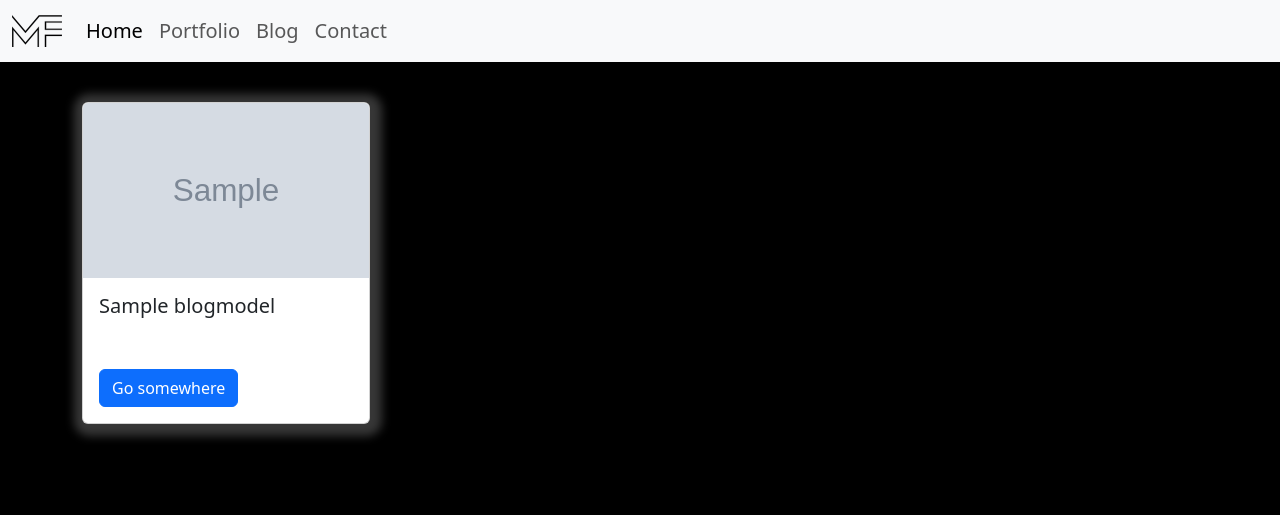
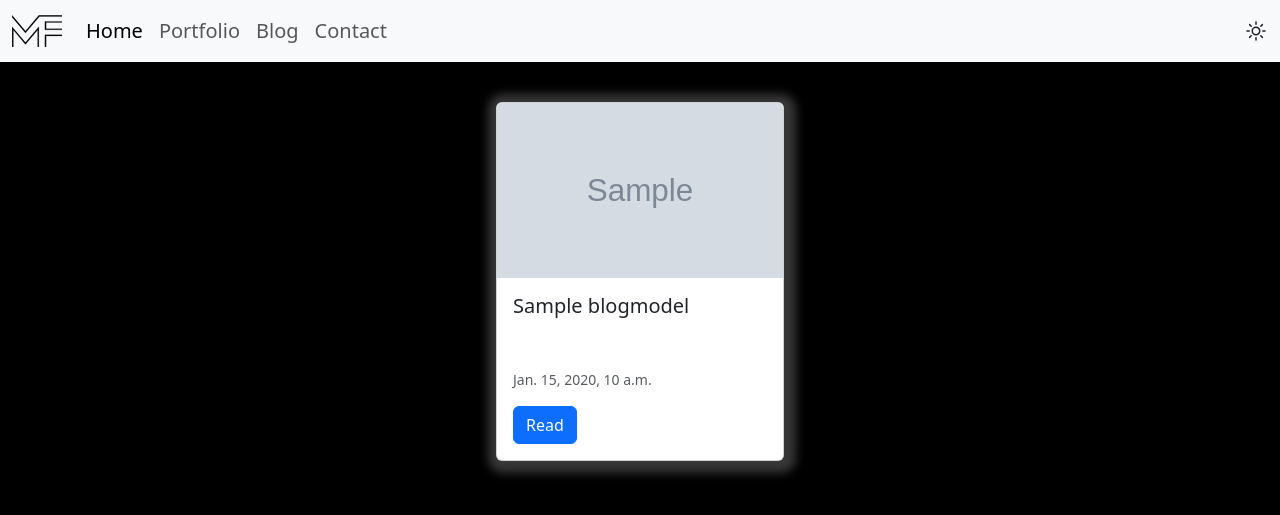
Before and after one commit to Mar4ik10/webproject, a Django app: page /blog/ in a window 1280 px wide. Shown: the top 515 px of the page. Run offline with Django 4.2, Linux system fonts and the light colour scheme; tables that the repository leaves empty hold one stand-in row (values such as "Sample post"); grey boxes marked "Sample" are stand-in pictures; some libraries are stand-ins or nearby versions.

Commit message:
Implement Blogdetail and Theme.

```diff
--- a/mysite/blog/urls.py
+++ b/mysite/blog/urls.py
@@ -6,4 +6,5 @@
     path('contact/', views.contact, name='contact'),
     path('portfolio/', views.portfolio, name='portfolio'),
     path('blog/', views.blog, name='blog'),
+    path('blog/<int:pk>', views.blog_detail, name='blog-detail')
 ]
--- a/mysite/blog/views.py
+++ b/mysite/blog/views.py
@@ -21,3 +21,8 @@
 def blog(request):
     query = models.BlogModel.objects.all()
     return render(request, 'blog.html', {"posts": query})
+
+
+def blog_detail(request, pk):
+    query = models.BlogModel.objects.get(pk=pk)
+    return render(request, 'blogdetail.html', {'blog': query})
--- a/mysite/static/styles.css
+++ b/mysite/static/styles.css
@@ -31,6 +31,7 @@
   flex-direction: row;
   gap: 3.2rem;
   flex-wrap: wrap;
+  justify-content: center;
 }
 
 .card{
@@ -50,3 +51,71 @@
   height: 75px;
   overflow: hidden;
 }
+
+.text-together {
+  color: white;
+}
+
+.blog-detail header {
+  position: relative;
+  display: flex;
+  align-items: end;
+  height: 400px;
+  overflow: hidden;
+  margin-bottom: 24px;
+}
+
+.blog-detail img {
+  position: absolute;
+  top: 50%;
+  left: 50%;
+  transform: translate(-50%, -50%);
+  width: 100%;
+  filter: brightness(0.4);
+  z-index: -1;
+}
+
+.blog-detail h1 {
+  color: #fff;
+  padding: 2.4rem;
+}
+
+.blog-body {
+  margin: 0 auto;
+  max-width: 925px;
+  padding: 0 24px;
+}
+
+.blog-body p {
+  font-size: 1.4rem;
+}
+
+.change-theme {
+  width: 24px;
+  height: 24px;
+  cursor: pointer;
+  display: flex;
+}
+
+@media (max-width: 575px) {
+  .change-theme-container {
+    margin-left: 0 !important;
+  }
+}
+
+/*
+ * Light Mode
+ */
+.light-mode .text-together,
+.light-mode .blog-body,
+.light-mode {
+  background-color: #fff;
+  color: #000;
+}
+
+.light-mode .card {
+  box-shadow: 2px 2px 4px 4px rgba(0, 0, 0, 0.075);
+}
+.light-mode .card:hover {
+  box-shadow: 2px 2px 6px 6px rgba(0, 0, 0, 0.09);
+}
--- a/mysite/templates/base.html
+++ b/mysite/templates/base.html
@@ -15,7 +15,7 @@
     />
     <link rel="stylesheet" href="{% static 'styles.css' %}" />
   </head>
-  <body>
+  <body class="light-mode">
     <header style="margin-bottom: 40px">
       <nav class="navbar navbar-expand-sm bg-body-tertiary">
         <div style="font-size: 20px" class="container-fluid">
@@ -60,7 +60,7 @@
             <span class="navbar-toggler-icon"></span>
           </button>
           <div class="collapse navbar-collapse" id="navbarNav">
-            <ul class="navbar-nav">
+            <ul class="navbar-nav w-100">
               <li class="nav-item">
                 <a
                   class="nav-link active"
@@ -78,6 +78,56 @@
               <li class="nav-item">
                 <a class="nav-link" href="{% url 'contact' %}">Contact</a>
               </li>
+
+              <li
+                class="nav-item ms-auto d-flex align-items-center change-theme-container"
+              >
+                <div id="changeTheme" class="change-theme"></div>
+              </li>
+              <script>
+                const LIGHT_ICON = `
+                <svg xmlns="http://www.w3.org/2000/svg" fill="none" viewBox="0 0 24 24" stroke-width="1.5" stroke="currentColor" class="w-6 h-6">
+                  <path stroke-linecap="round" stroke-linejoin="round" d="M12 3v2.25m6.364.386l-1.591 1.591M21 12h-2.25m-.386 6.364l-1.591-1.591M12 18.75V21m-4.773-4.227l-1.591 1.591M5.25 12H3m4.227-4.773L5.636 5.636M15.75 12a3.75 3.75 0 11-7.5 0 3.75 3.75 0 017.5 0z" />
+                </svg>
+                `;
+                const DARK_ICON = `
+                <svg xmlns="http://www.w3.org/2000/svg" fill="none" viewBox="0 0 24 24" stroke-width="1.5" stroke="currentColor" class="w-6 h-6">
+                  <path stroke-linecap="round" stroke-linejoin="round" d="M21.752 15.002A9.718 9.718 0 0118 15.75c-5.385 0-9.75-4.365-9.75-9.75 0-1.33.266-2.597.748-3.752A9.753 9.753 0 003 11.25C3 16.635 7.365 21 12.75 21a9.753 9.753 0 009.002-5.998z" />
+                </svg>
+                `;
+                const LIGHT_CLASSNAME = "light-mode";
+                const DARK = "DARK";
+                const LIGHT = "LIGHT";
+                const changeThemeButton =
+                  document.querySelector("#changeTheme");
+                let theme = window.localStorage.getItem("theme");
+                if (!theme) {
+                  theme = DARK;
+                  window.localStorage.setItem("theme", theme);
+                }
+
+                function refreshUI() {
+                  if (theme === LIGHT) {
+                    document.body.className = LIGHT_CLASSNAME;
+                    changeThemeButton.innerHTML = DARK_ICON;
+                  } else {
+                    document.body.className = null;
+                    changeThemeButton.innerHTML = LIGHT_ICON;
+                  }
+                }
+                refreshUI();
+
+                function changeTheme() {
+                  if (theme === LIGHT) {
+                    theme = DARK;
+                  } else {
+                    theme = LIGHT;
+                  }
+                  window.localStorage.setItem("theme", theme);
+                  refreshUI();
+                }
+                changeThemeButton.addEventListener("click", changeTheme);
+              </script>
             </ul>
           </div>
         </div>
--- a/mysite/templates/blog.html
+++ b/mysite/templates/blog.html
@@ -7,7 +7,10 @@
       <h5 class="card-title" style="margin: 0">
         <span class="overflow-text">{{ post.title }}</span>
       </h5>
-      <a href="#" class="btn btn-primary">Go somewhere</a>
+      <small class="text-muted d-block mb-3">{{ post.created }}</small>
+      <a href="{% url 'blog-detail' pk=post.id %}" class="btn btn-primary"
+        >Read</a
+      >
     </div>
   </div>
   {% endfor %}
--- a/mysite/templates/contact.html
+++ b/mysite/templates/contact.html
@@ -1,3 +1,3 @@
 {% extends 'base.html'%} {% block main%}
-<div class="about"></div>
+<div class="contact"></div>
 {% endblock %}
--- a/mysite/templates/index.html
+++ b/mysite/templates/index.html
@@ -7,7 +7,7 @@
       alt="Profile Picture"
     />
   </div>
-  <div style="color: white">
+  <div class="text-together">
     <h1>{{ home.title }}</h1>
     <hr
       style="
```
Also changed, not shown: mysite/templates/blogdetail.html (+11 -0 lines).
